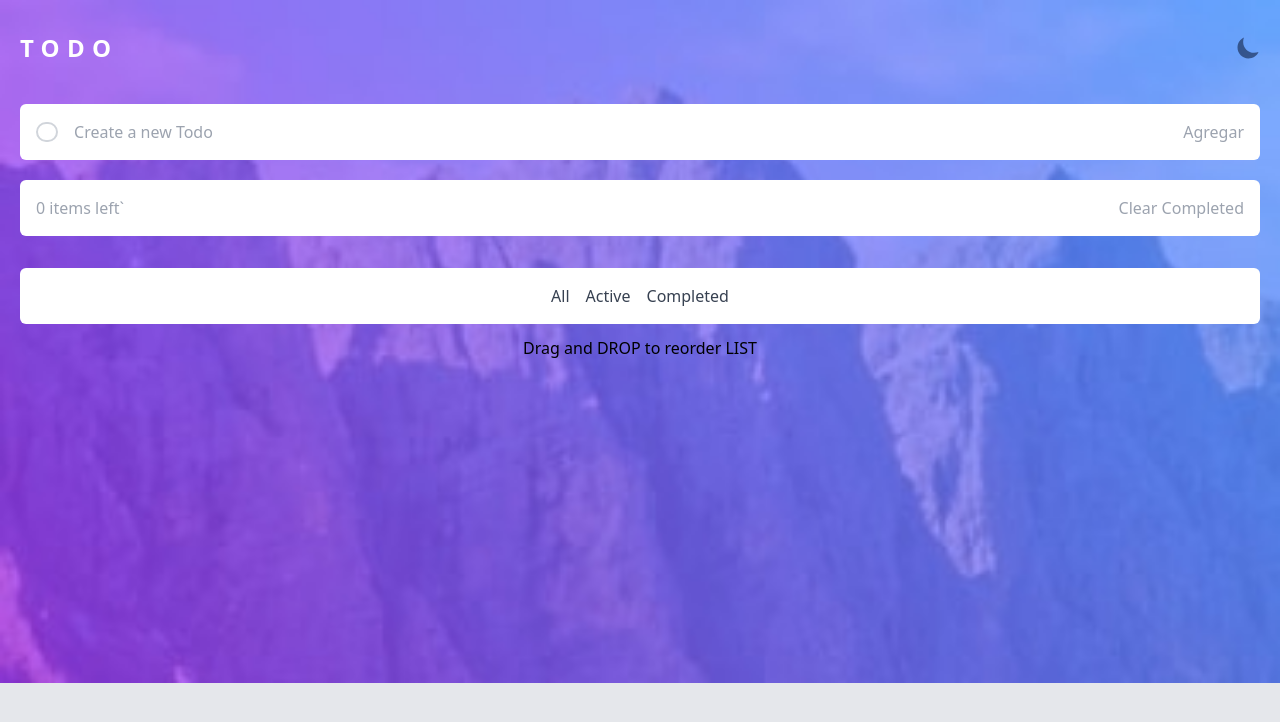
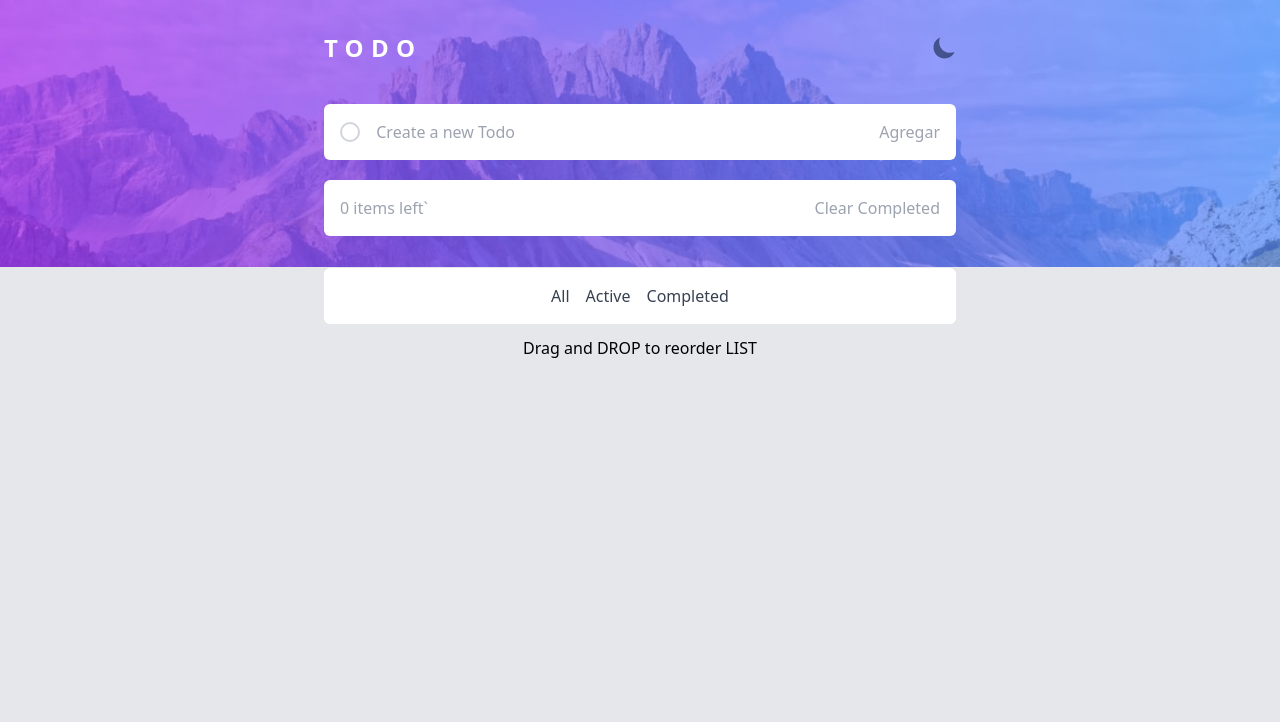
Before and after one commit to earanda84/practica-curso-react-tailwind-frontendmentor, a React (Vite) app: page / in a window 1280 px wide. Shown: the top 722 px of the page. Built offline with nearby package versions, Linux system fonts and the light colour scheme.

Commit message:
breakpoints

```diff
--- a/src/components/Layout/mobile/BackgroundImg.jsx
+++ b/src/components/Layout/mobile/BackgroundImg.jsx
@@ -2,7 +2,7 @@ import PropTypes from "prop-types";
 
 const BackgroundImg = ({children}) => {
   return (
-    <div className="bg-[url('./assets/images/bg-mobile-light.jpg')] dark:bg-[url('./assets/images/bg-mobile-dark.jpg')] bg-contain bg-no-repeat bg-gray-200 dark:bg-gray-700 min-h-screen transition-all duration-1000 ease-in-out">{children}</div>
+    <div className="bg-[url('./assets/images/bg-mobile-light.jpg')] dark:bg-[url('./assets/images/bg-mobile-dark.jpg')] bg-contain bg-no-repeat bg-gray-200 dark:bg-gray-700 min-h-screen transition-all duration-1000 ease-in-out md:bg-[url('./assets/images/bg-desktop-light.jpg')] md:dark:bg-[url('./assets/images/bg-desktop-dark.jpg')]">{children}</div>
   )
 }
 
--- a/src/components/Layout/mobile/Header.jsx
+++ b/src/components/Layout/mobile/Header.jsx
@@ -2,7 +2,7 @@ import PropTypes from 'prop-types'
 
 const Header = ({children}) => {
   return (
-    <header className="container mx-auto px-5 space-y-7 pt-8 mb-10  transition-all duration-1000 ease-in-out">{children}</header>
+    <header className="container mx-auto px-5 space-y-7 pt-8 mb-10 transition-all duration-1000 ease-in-out md:max-w-xl md:mx-auto lg:max-w-2xl">{children}</header>
   )
 }
 
--- a/src/components/Layout/mobile/Main.jsx
+++ b/src/components/Layout/mobile/Main.jsx
@@ -3,7 +3,7 @@ import PropTypes from 'prop-types'
 const Main = ({children}) => {
   return (
     <>
-        <main className="container mx-auto mb-3 px-5">
+        <main className="container mx-auto mb-3 px-5 md:max-w-xl md:mx-auto lg:max-w-2xl">
             {/* <div className="bg-white rounded-md"> */}
                 {children}
             {/* </div> */}
--- a/src/components/Layout/mobile/SectionItems.jsx
+++ b/src/components/Layout/mobile/SectionItems.jsx
@@ -5,7 +5,7 @@ import ButtonFilterTodos from "./ButtonFilterTodos"
 const SectionItems = ({handleFilter}) => {
 
     return (
-        <section className="container mx-auto px-5 mb-3 transition-all duration-1000 ease-in-out">
+        <section className="container mx-auto px-5 mb-3 transition-all duration-1000 ease-in-out md:max-w-xl md:mx-auto lg:max-w-2xl">
             <div className="flex justify-center gap-4 bg-white dark:bg-gray-800 rounded-md p-4 transition-all duration-1000 ease-in-out">
                 <ButtonFilterTodos className="text-gray-700 hover:text-blue-600 dark:text-gray-400 " label="All"  handleFilter={handleFilter} />
                 <ButtonFilterTodos className={`text-gray-700 hover:text-blue-600 dark:text-gray-400`} label="Active" handleFilter={handleFilter}/>
--- a/src/index.css
+++ b/src/index.css
@@ -6,3 +6,34 @@
     background-color: #141a20;
     color: white;
 } */
+
+
+/* width */
+
+::-webkit-scrollbar {
+    width: 3px;
+}
+
+
+/* Track */
+
+::-webkit-scrollbar-track {
+    background: #6b7280;
+    border-radius: 5px;
+}
+
+
+/* Handle */
+
+::-webkit-scrollbar-thumb {
+    background: #121212;
+    border-radius: 5px;
+}
+
+
+/* Handle on hover */
+
+::-webkit-scrollbar-thumb:hover {
+    background: #000;
+    border-radius: 10px;
+}
```
Also changed, not shown: src/App.jsx (line endings or trailing spaces).
